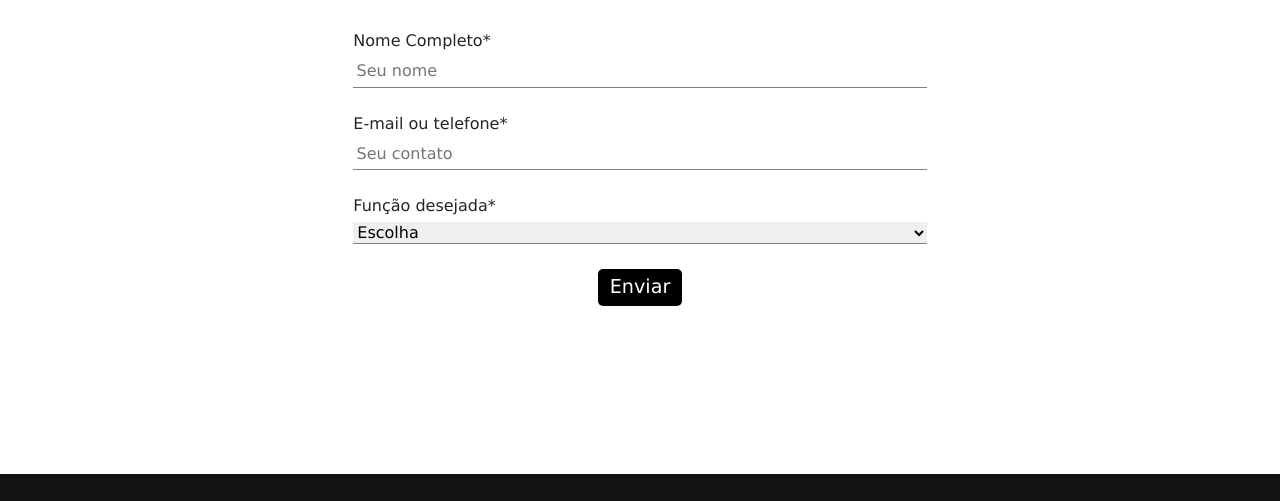
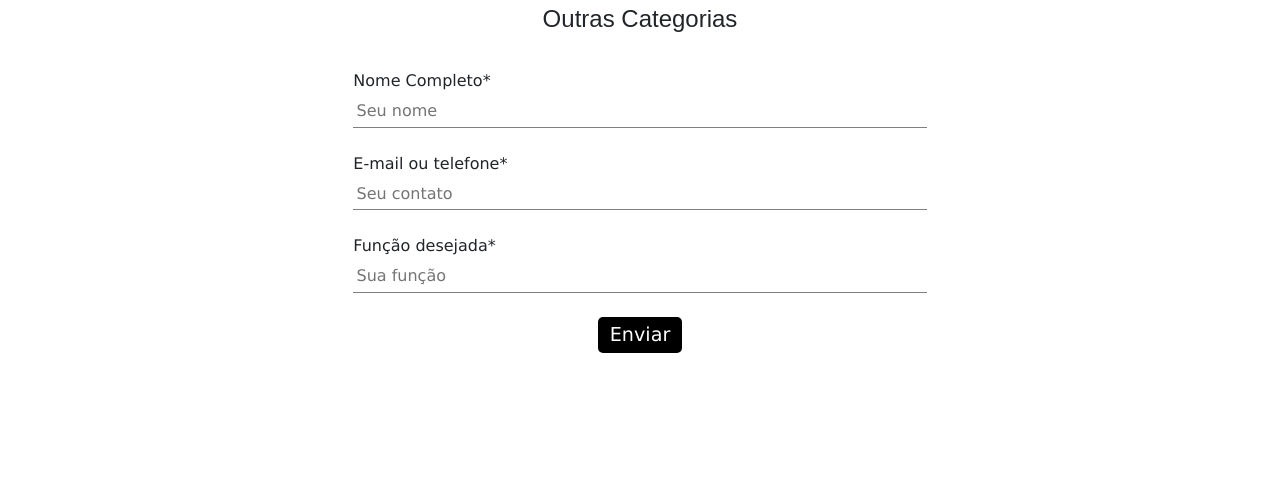
Before and after one commit to 2022M2T2-Inteli/Nakata-Uniwise, a plain HTML site: page src/páginas/formVoluntario.html in a window 1280 px wide. Shown: the part 587-1088 px from the top of the page. Drawn offline with nearby package versions, Linux system fonts and the light colour scheme.

Commit message:
Update Pastas e Páginas

```diff
--- a/src/páginas/formVoluntario.html
+++ b/src/páginas/formVoluntario.html
@@ -90,6 +90,7 @@
 
         <div class="titulos">
             <h1 id="título"> Inscreva-se </h1>
+            <h4 id="subtítulo"> Outras Categorias </h4>
             <br>
         </div>
 
@@ -98,7 +99,7 @@
                 <form>
                     <div class="campos">
                         <div class="campo">
-                                <label for="nomeCompleto"> Nome Completo* </label>
+                            <label for="nome e sobrenome"> Nome Completo* </label>
                             <input type="text" name="nomeCompleto" id="nomeCompleto" placeholder="Seu nome" required>
                         </div>
 
@@ -109,16 +110,7 @@
 
                         <div class="campo">
                             <label for="função"> Função desejada* </label>
-                                <select name="função" id="função" required>
-                                    <option selected disabled value="">Escolha</option>
-                                    <option value = "1"> Musicalização </option>
-                                    <option value = "2"> Assistência na cantina </option>
-                                    <option value = "3"> Cuidar da horta </option>
-                                    <option value = "4"> Organizar o bazar </option>
-                                    <option value = "5"> Organizador de atividades </option>
-                                    <option value = "6"> Educador </option>
-                                    <option value = "7"> Cabelereiro </option>
-                                </select>
+                            <input type="text" name="função" id="função" placeholder="Sua função" required>
                         </div>
 
                         <div class="buttonDiv">
```
Also changed, not shown: src/assets/img/cabelereiro.jpg (added), src/assets/img/horta.jpg (added), 4 other files. Lines whose indentation alone changed are shown as unchanged.
